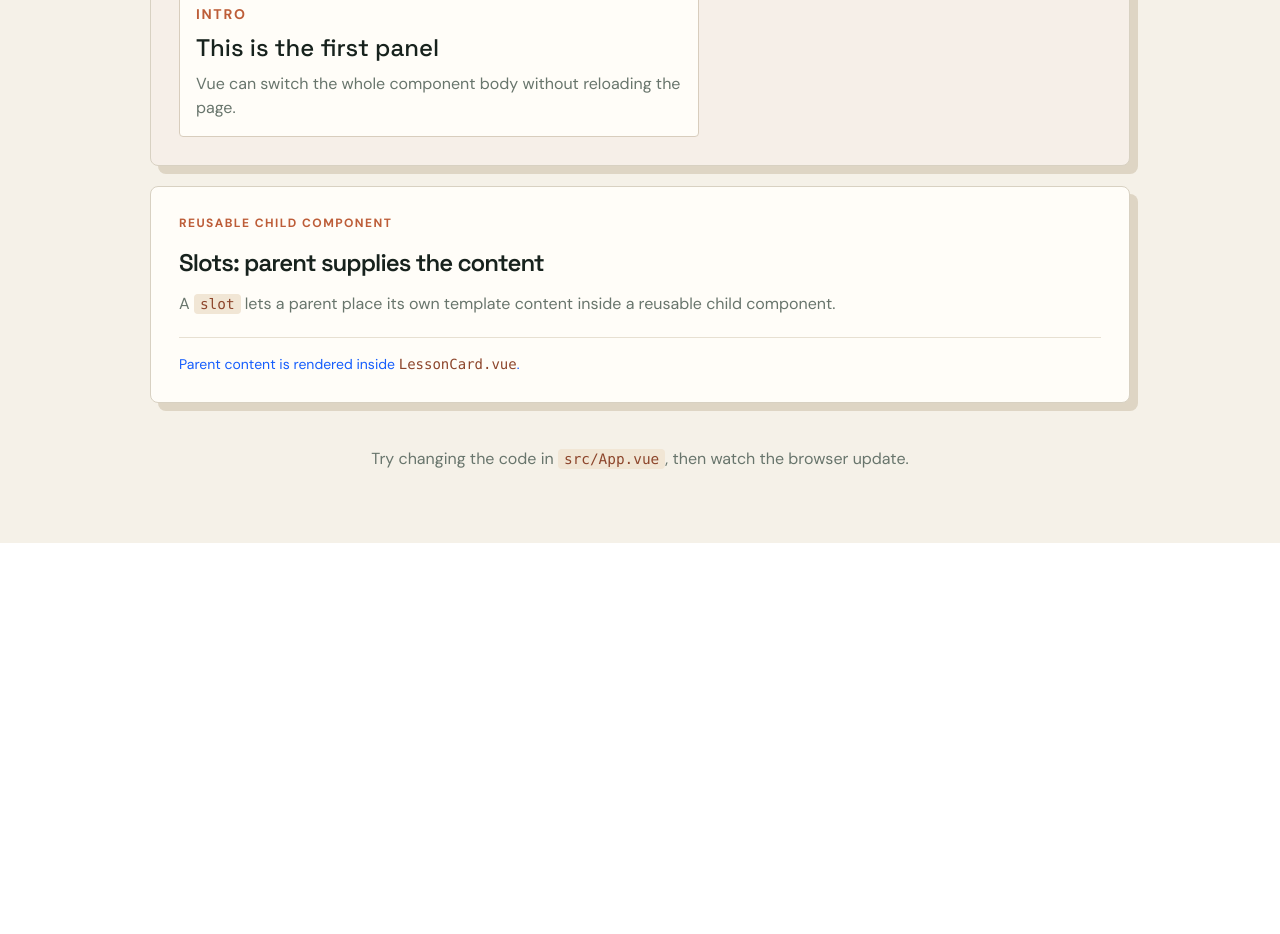
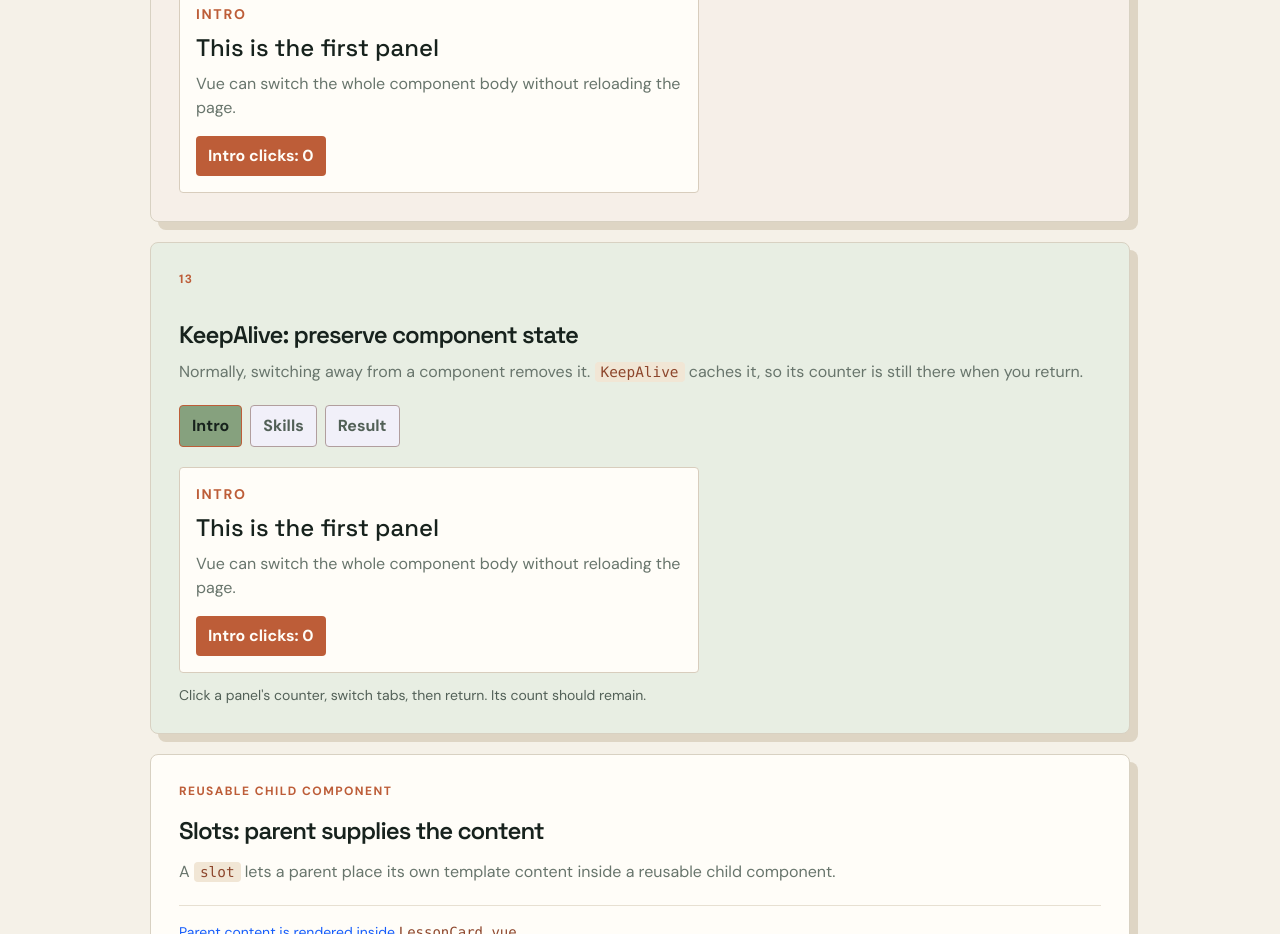
Before and after one commit to thanzaw6091/first-part, a Vue app: page / in a window 1280 px wide. Shown: the part 4360-5294 px from the top of the page. Before the commit the page ends 4903 px from the top, so only its background shows below. Built offline with nearby package versions, Linux system fonts and the light colour scheme; no server answers.

Commit message:
panel counter

```diff
--- a/src/App.vue
+++ b/src/App.vue
@@ -56,6 +56,7 @@ const focusInputValue = ref('')
 const focusInputMessage = ref('Click the button to focus the input.')
 const panelTabs = ['intro', 'skills', 'result']
 const currentPanel = ref('intro')
+const currentCachedPanel = ref('intro')
 const dynamicPanel = {
   intro: IntroPanel,
   skills: SkillsPanel,
@@ -207,6 +208,7 @@ function focusInputField() {
 }
 
 const currentDynamicComponent = computed(() => dynamicPanel[currentPanel.value])
+const currentCachedComponent = computed(() => dynamicPanel[currentCachedPanel.value])
 </script>
 
 <template>
@@ -535,7 +537,7 @@ const currentDynamicComponent = computed(() => dynamicPanel[currentPanel.value])
           :key="tab"
           type="button"
           class="rounded border px-3 py-2 font-bold capitalize transition"
-          :class="currentPanel === tab ? 'border-[#bd5d38] bg-[#f2d8c8] text-[#17221d]' : 'border-[#d8cdbd] bg-[#f9f7f0] text-[#526057] hover:border-[#bd5d38]'"
+          :class="currentPanel === tab ? 'border-[#bd5d38] bg-[#86a17e] text-[#17221d]' : 'border-[#b19e9e] bg-[#f1f0f9] text-[#526057] hover:border-[#bd5d38]'"
           @click="currentPanel = tab"
         >
           {{ tab }}
@@ -545,6 +547,35 @@ const currentDynamicComponent = computed(() => dynamicPanel[currentPanel.value])
       <div class="mt-5 max-w-[520px]">
         <component :is="currentDynamicComponent" />
       </div>
+    </section>
+
+    <section v-if="!isTodosPage" class="mx-auto mt-5 max-w-[980px] rounded-lg border border-[#d8d1c2] bg-[#e8eee3] p-7 shadow-[8px_8px_0_#ded5c4]" aria-labelledby="keep-alive-title">
+      <span class="mb-8 block text-xs font-bold uppercase tracking-[0.12em] text-[#bd5d38]">13</span>
+      <h2 id="keep-alive-title" class="font-display text-2xl font-semibold tracking-[-0.04em]">KeepAlive: preserve component state</h2>
+      <p class="mt-2 leading-relaxed text-[#68756c]">
+        Normally, switching away from a component removes it. <code class="rounded bg-[#f1e6d5] px-1.5 py-0.5 font-mono text-[0.9em] text-[#8d462c]">KeepAlive</code>
+        caches it, so its counter is still there when you return.
+      </p>
+
+      <div class="mt-5 flex flex-wrap gap-2">
+        <button
+          v-for="tab in panelTabs"
+          :key="tab"
+          type="button"
+          class="rounded border px-3 py-2 font-bold capitalize transition"
+          :class="currentCachedPanel === tab ? 'border-[#bd5d38] bg-[#86a17e] text-[#17221d]' : 'border-[#b19e9e] bg-[#f1f0f9] text-[#526057] hover:border-[#bd5d38]'"
+          @click="currentCachedPanel = tab"
+        >
+          {{ tab }}
+        </button>
+      </div>
+
+      <div class="mt-5 max-w-[520px]">
+        <KeepAlive>
+          <component :is="currentCachedComponent" />
+        </KeepAlive>
+      </div>
+      <p class="mt-3 text-sm text-[#526057]">Click a panel's counter, switch tabs, then return. Its count should remain.</p>
     </section>
 
     <section v-if="!isTodosPage" class="mx-auto mt-5 max-w-[980px]" aria-labelledby="slots-title">
--- a/src/components/IntroPanel.vue
+++ b/src/components/IntroPanel.vue
@@ -1,7 +1,16 @@
+<script setup>
+import { ref } from 'vue'
+
+const clickCount = ref(0)
+</script>
+
 <template>
   <div class="rounded border border-[#d8cdbd] bg-[#fffdf8] p-4">
     <p class="text-sm font-bold uppercase tracking-[0.12em] text-[#bd5d38]">Intro</p>
     <h3 class="mt-2 font-display text-2xl text-[#17221d]">This is the first panel</h3>
     <p class="mt-2 text-[#68756c]">Vue can switch the whole component body without reloading the page.</p>
+    <button class="mt-4 rounded bg-[#bd5d38] px-3 py-2 font-bold text-[#fffdf8]" type="button" @click="clickCount++">
+      Intro clicks: {{ clickCount }}
+    </button>
   </div>
 </template>
--- a/src/components/ResultPanel.vue
+++ b/src/components/ResultPanel.vue
@@ -1,7 +1,16 @@
+<script setup>
+import { ref } from 'vue'
+
+const clickCount = ref(0)
+</script>
+
 <template>
   <div class="rounded border border-[#d8cdbd] bg-[#f4e9d8] p-4">
     <p class="text-sm font-bold uppercase tracking-[0.12em] text-[#bd5d38]">Result</p>
     <h3 class="mt-2 font-display text-2xl text-[#17221d]">Learning becomes easier</h3>
     <p class="mt-2 text-[#68756c]">Dynamic components let you show different UI states in one place.</p>
+    <button class="mt-4 rounded bg-[#bd5d38] px-3 py-2 font-bold text-[#fffdf8]" type="button" @click="clickCount++">
+      Result clicks: {{ clickCount }}
+    </button>
   </div>
 </template>
--- a/src/components/SkillsPanel.vue
+++ b/src/components/SkillsPanel.vue
@@ -1,3 +1,9 @@
+<script setup>
+import { ref } from 'vue'
+
+const clickCount = ref(0)
+</script>
+
 <template>
   <div class="rounded border border-[#d8cdbd] bg-[#edf3e8] p-4">
     <p class="text-sm font-bold uppercase tracking-[0.12em] text-[#bd5d38]">Skills</p>
@@ -7,5 +13,8 @@
       <li>watch()</li>
       <li>ref()</li>
     </ul>
+    <button class="mt-4 rounded bg-[#bd5d38] px-3 py-2 font-bold text-[#fffdf8]" type="button" @click="clickCount++">
+      Skills clicks: {{ clickCount }}
+    </button>
   </div>
 </template>
```
